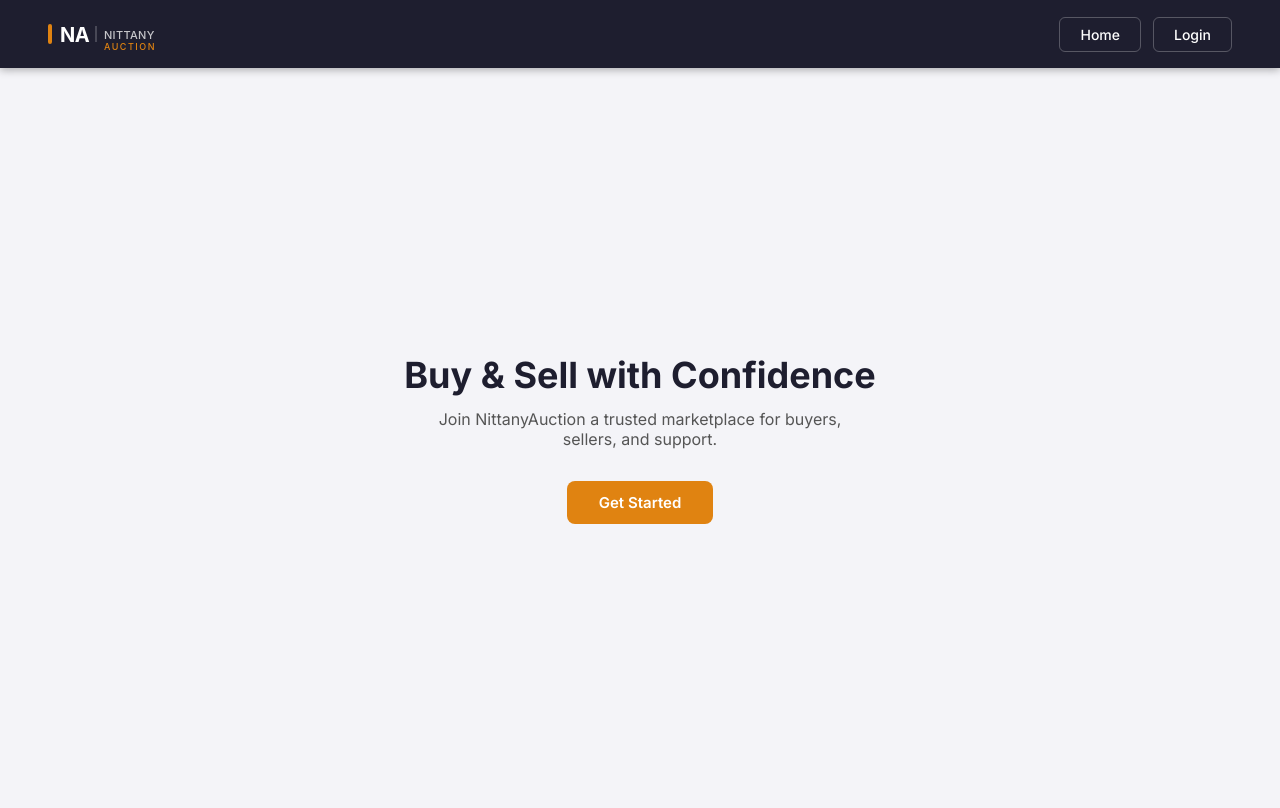
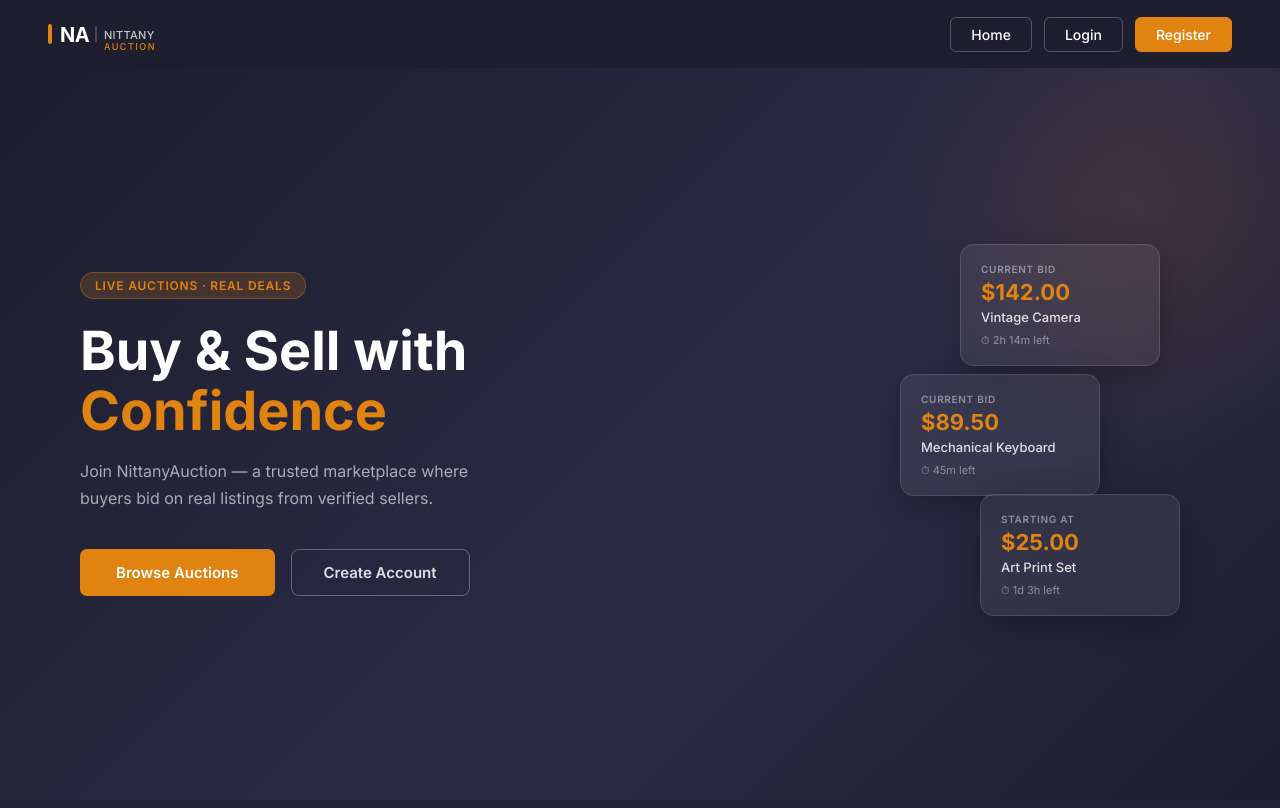
Before and after one commit to jvitorbarros15/Nittany-Auction-, a Flask app: page / in a window 1280 px wide. Run offline with Flask 3, Linux system fonts and the light colour scheme.

Commit message:
Add hero section with floating auction preview cards

```diff
--- a/static/style.css
+++ b/static/style.css
@@ -952,3 +952,173 @@ body {
 .star-group input[type="radio"]:checked ~ label {
     color: #e08311;
 }
+
+/* ══════════════════════════════════════════
+   HOMEPAGE — shared token
+   ══════════════════════════════════════════ */
+
+/* Register nav CTA */
+.nav-cta {
+    background-color: #e08311 !important;
+    border-color: #e08311 !important;
+}
+
+/* ── Hero ── */
+.hp-hero {
+    display: flex;
+    align-items: center;
+    justify-content: space-between;
+    gap: 48px;
+    min-height: calc(100vh - 68px);
+    padding: 60px 80px;
+    background: linear-gradient(135deg, #1e1e2f 0%, #2a2a45 60%, #1e1e2f 100%);
+    overflow: hidden;
+    position: relative;
+}
+
+.hp-hero::before {
+    content: '';
+    position: absolute;
+    top: -120px;
+    right: -120px;
+    width: 520px;
+    height: 520px;
+    background: radial-gradient(circle, rgba(224,131,17,0.12) 0%, transparent 70%);
+    pointer-events: none;
+}
+
+.hp-hero-inner {
+    flex: 1;
+    max-width: 560px;
+    z-index: 1;
+}
+
+.hp-hero-badge {
+    display: inline-block;
+    background: rgba(224,131,17,0.18);
+    color: #e08311;
+    border: 1px solid rgba(224,131,17,0.35);
+    border-radius: 20px;
+    font-size: 12px;
+    font-weight: 600;
+    letter-spacing: 0.8px;
+    text-transform: uppercase;
+    padding: 5px 14px;
+    margin-bottom: 22px;
+}
+
+.hp-hero-title {
+    font-size: 54px;
+    font-weight: 700;
+    line-height: 1.1;
+    color: #fff;
+    margin-bottom: 18px;
+}
+
+.hp-hero-accent {
+    color: #e08311;
+}
+
+.hp-hero-sub {
+    font-size: 16px;
+    color: rgba(255,255,255,0.62);
+    line-height: 1.7;
+    margin-bottom: 36px;
+    max-width: 440px;
+}
+
+.hp-hero-actions {
+    display: flex;
+    gap: 16px;
+    flex-wrap: wrap;
+    align-items: center;
+}
+
+.hp-btn-lg {
+    padding: 14px 36px !important;
+    font-size: 15px !important;
+}
+
+.hp-btn-outline {
+    display: inline-block;
+    text-decoration: none;
+    color: rgba(255,255,255,0.85);
+    border: 1.5px solid rgba(255,255,255,0.3);
+    padding: 13px 32px;
+    border-radius: 8px;
+    font-weight: 600;
+    font-size: 15px;
+    transition: border-color 0.2s, color 0.2s, background-color 0.2s;
+}
+
+.hp-btn-outline:hover {
+    border-color: #e08311;
+    color: #e08311;
+    background-color: rgba(224,131,17,0.08);
+}
+
+/* Floating auction preview cards in hero */
+.hp-hero-visual {
+    flex: 0 0 auto;
+    position: relative;
+    width: 300px;
+    height: 380px;
+    z-index: 1;
+}
+
+.hp-hero-card {
+    position: absolute;
+    background: rgba(255,255,255,0.07);
+    border: 1px solid rgba(255,255,255,0.12);
+    backdrop-filter: blur(12px);
+    border-radius: 14px;
+    padding: 18px 20px;
+    display: flex;
+    flex-direction: column;
+    gap: 4px;
+    width: 200px;
+    box-shadow: 0 8px 32px rgba(0,0,0,0.25);
+}
+
+.hp-hc1 { top: 0;   left: 60px; }
+.hp-hc2 { top: 130px; left: 0;  }
+.hp-hc3 { top: 250px; left: 80px; }
+
+.hp-hc-label {
+    font-size: 10px;
+    font-weight: 600;
+    color: rgba(255,255,255,0.45);
+    text-transform: uppercase;
+    letter-spacing: 0.7px;
+}
+
+.hp-hc-price {
+    font-size: 22px;
+    font-weight: 700;
+    color: #e08311;
+}
+
+.hp-hc-title {
+    font-size: 13px;
+    color: rgba(255,255,255,0.85);
+    font-weight: 500;
+}
+
+.hp-hc-timer {
+    font-size: 11px;
+    color: rgba(255,255,255,0.45);
+    margin-top: 4px;
+}
+
+@media (max-width: 860px) {
+    .hp-hero {
+        flex-direction: column;
+        padding: 48px 24px;
+        text-align: center;
+        min-height: auto;
+    }
+    .hp-hero-title { font-size: 38px; }
+    .hp-hero-sub { margin: 0 auto 32px; }
+    .hp-hero-actions { justify-content: center; }
+    .hp-hero-visual { display: none; }
+}
--- a/templates/homepage.html
+++ b/templates/homepage.html
@@ -1,22 +1,55 @@
 <!DOCTYPE html>
-<html>
+<html lang="en">
 <head>
-    <title>NittanyAuction</title>
+    <meta charset="UTF-8">
+    <meta name="viewport" content="width=device-width, initial-scale=1.0">
+    <title>NittanyAuction — Buy & Sell with Confidence</title>
     <link rel="stylesheet" href="{{ url_for('static', filename='style.css') }}">
 </head>
 <body>
+
+<!-- ── Navbar ── -->
 <nav class="first-navbar">
     <img src="{{ url_for('static', filename='logo.svg') }}" alt="NittanyAuction" height="36">
     <div class="nav-links">
         <a href="/">Home</a>
         <a href="/login">Login</a>
+        <a href="/register" class="nav-cta">Register</a>
     </div>
 </nav>
 
-    <div class="hero">
-        <h2>Buy & Sell with Confidence</h2>
-        <p>Join NittanyAuction a trusted marketplace for buyers, sellers, and support.</p>
-        <a href="/login" class="hero-btn">Get Started</a>
+<!-- ── Hero ── -->
+<section class="hp-hero">
+    <div class="hp-hero-inner">
+        <span class="hp-hero-badge">Live Auctions · Real Deals</span>
+        <h1 class="hp-hero-title">Buy &amp; Sell with<br><span class="hp-hero-accent">Confidence</span></h1>
+        <p class="hp-hero-sub">Join NittanyAuction — a trusted marketplace where buyers bid on real listings from verified sellers.</p>
+        <div class="hp-hero-actions">
+            <a href="/login" class="btn-primary hp-btn-lg">Browse Auctions</a>
+            <a href="/register" class="hp-btn-outline">Create Account</a>
         </div>
+    </div>
+    <div class="hp-hero-visual">
+        <div class="hp-hero-card hp-hc1">
+            <span class="hp-hc-label">Current Bid</span>
+            <span class="hp-hc-price">$142.00</span>
+            <span class="hp-hc-title">Vintage Camera</span>
+            <span class="hp-hc-timer">⏱ 2h 14m left</span>
+        </div>
+        <div class="hp-hero-card hp-hc2">
+            <span class="hp-hc-label">Current Bid</span>
+            <span class="hp-hc-price">$89.50</span>
+            <span class="hp-hc-title">Mechanical Keyboard</span>
+            <span class="hp-hc-timer">⏱ 45m left</span>
+        </div>
+        <div class="hp-hero-card hp-hc3">
+            <span class="hp-hc-label">Starting At</span>
+            <span class="hp-hc-price">$25.00</span>
+            <span class="hp-hc-title">Art Print Set</span>
+            <span class="hp-hc-timer">⏱ 1d 3h left</span>
+        </div>
+    </div>
+</section>
+
 </body>
 </html>
```
Lines whose indentation alone changed are shown as unchanged.
